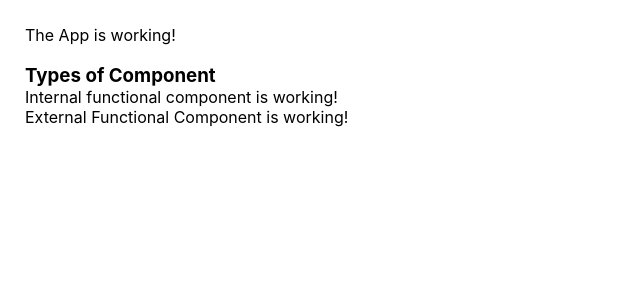
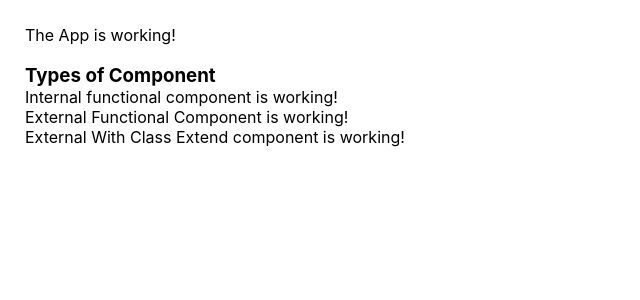
Before and after one commit to ridaomar/Learning-React, a React (Create React App) app in the folder Single_Page_Application/React_Basics/: page / in a window 1280 px wide. Shown: the top 300 px of the page, without its empty margins (0-640 px from the left). Built offline with nearby package versions, Linux system fonts and the light colour scheme.

Commit message:
Added External With Class Extend Component

```diff
--- a/Single_Page_Application/React_Basics/src/App.js
+++ b/Single_Page_Application/React_Basics/src/App.js
@@ -1,6 +1,7 @@
 import React from 'react';
 import './App.css';
 import ExternalFunctionalComponent from './components/ExternalFunctionalComponent.js';
+import ExternalWithClassExtendComponent  from './components/ExternalWithClassExtendComponent.js';
 
 function App() {
   return (
@@ -17,6 +18,9 @@ function App() {
 
         {/* External Functional Component */}
         <ExternalFunctionalComponent />
+
+        {/* External With Class Extend Component */}
+        <ExternalWithClassExtendComponent />
     </div>
   );
 }
--- /dev/null
+++ b/Single_Page_Application/React_Basics/src/components/ExternalWithClassExtendComponent.js
@@ -0,0 +1,9 @@
+import React, { Component } from 'react';
+
+class ExternalWithClassExtendComponent extends Component{
+    render() {
+        return <div>External With Class Extend component is working!</div>
+    }
+}
+
+export default ExternalWithClassExtendComponent;
```
